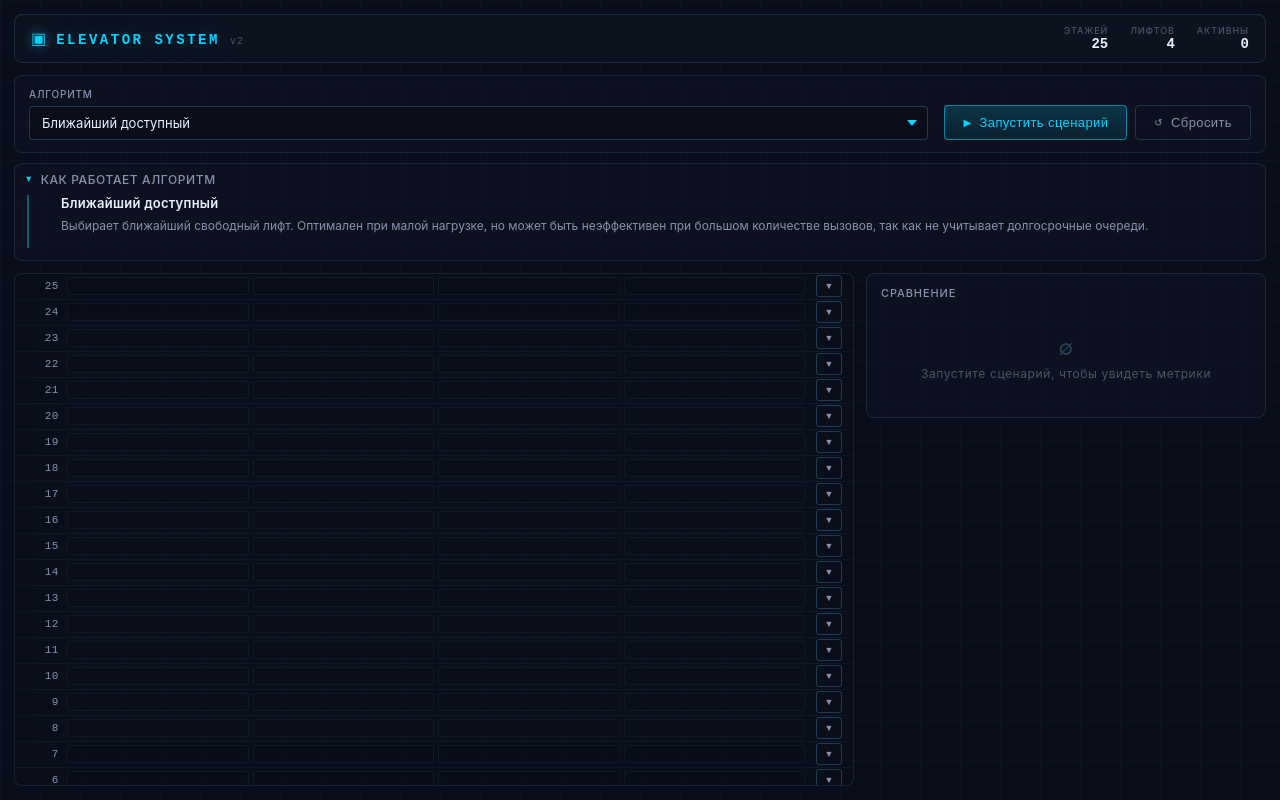
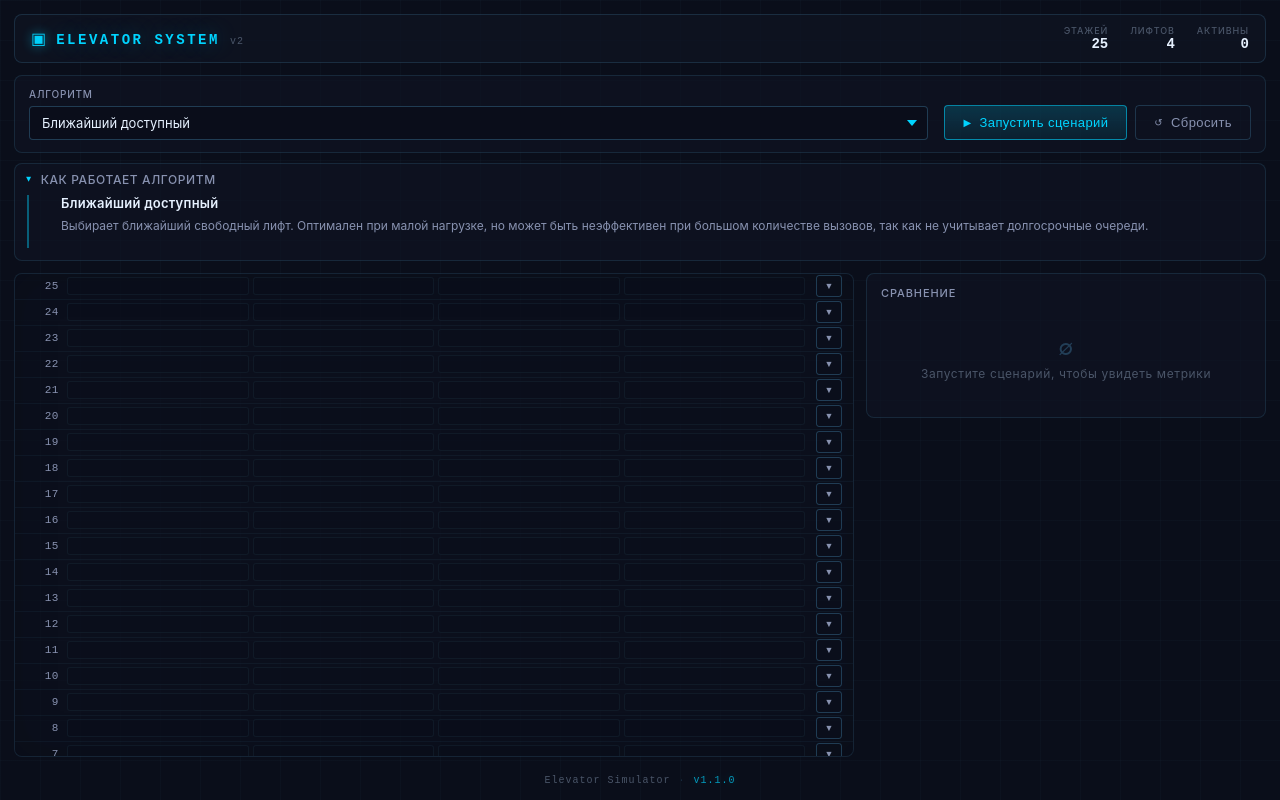
Before and after one commit to kalikrit/elevator-simulator-v2, a Vue app: page / in a window 1280 px wide. Built offline with nearby package versions, Linux system fonts and the light colour scheme.

Commit message:
feat(ui): display app version in footer

```diff
--- a/src/components/ElevatorSimulator.vue
+++ b/src/components/ElevatorSimulator.vue
@@ -53,6 +53,12 @@
         <MetricsComparison :by-algorithm="byAlgorithm" />
       </div>
     </section>
+
+    <footer class="sim__footer">
+      <span class="sim__footer-item">Elevator Simulator</span>
+      <span class="sim__footer-sep">·</span>
+      <span class="sim__footer-item sim__footer-version">v{{ appVersion }}</span>
+    </footer>
   </div>
 </template>
 
@@ -86,6 +92,7 @@ const { isRunning, lastMetrics, run, stop } = useScenarioRunner(systemApi);
 
 // === Локальное состояние UI ===
 
+const appVersion = __APP_VERSION__;
 const descriptionVisible = ref(true);
 const activeCalls = reactive(new Set<number>());
 const byAlgorithm = ref<Partial<Record<AlgorithmId, Metrics>>>({});
@@ -260,6 +267,30 @@ onArrival((event) => {
       border-radius: 3px;
     }
   }
+
+  &__footer {
+    display: flex;
+    justify-content: center;
+    align-items: center;
+    gap: 8px;
+    padding: 6px 0 0;
+    font-family: 'JetBrains Mono', 'Roboto Mono', ui-monospace, monospace;
+    font-size: 10px;
+    letter-spacing: 0.1em;
+    color: #4a5568;
+    flex-shrink: 0;
+    user-select: none;
+  }
+
+  &__footer-sep {
+    color: rgba(100, 200, 255, 0.15);
+  }
+
+  &__footer-version {
+    color: #00d4ff;
+    opacity: 0.7;
+    text-shadow: 0 0 8px rgba(0, 212, 255, 0.3);
+  }
 }
 
 @media (max-width: 1000px) {
--- a/src/components/MetricsComparison.vue
+++ b/src/components/MetricsComparison.vue
@@ -84,11 +84,8 @@ interface Row {
   key: string;
   label: string;
   unit: string;
-  /** Функция извлечения значения из метрик. */
   getValue: (m: Metrics) => number;
-  /** Функция форматирования для отображения. */
   format: (m: Metrics) => string;
-  /** true — меньше значит лучше. */
   lowerIsBetter: boolean;
 }
 
--- /dev/null
+++ b/src/vite-env.d.ts
@@ -0,0 +1,3 @@
+/// <reference types="vite/client" />
+
+declare const __APP_VERSION__: string;
--- a/vite.config.ts
+++ b/vite.config.ts
@@ -2,6 +2,7 @@
 import { defineConfig } from 'vite';
 import vue from '@vitejs/plugin-vue';
 import { fileURLToPath, URL } from 'node:url';
+import pkg from './package.json' assert { type: 'json' };
 
 export default defineConfig({
   base: '/elevator-simulator-v2/',
@@ -11,6 +12,9 @@ export default defineConfig({
       '@': fileURLToPath(new URL('./src', import.meta.url)),
     },
   },
+  define: {
+    __APP_VERSION__: JSON.stringify(pkg.version),
+  },
   test: {
     globals: true,
     environment: 'node',
```
